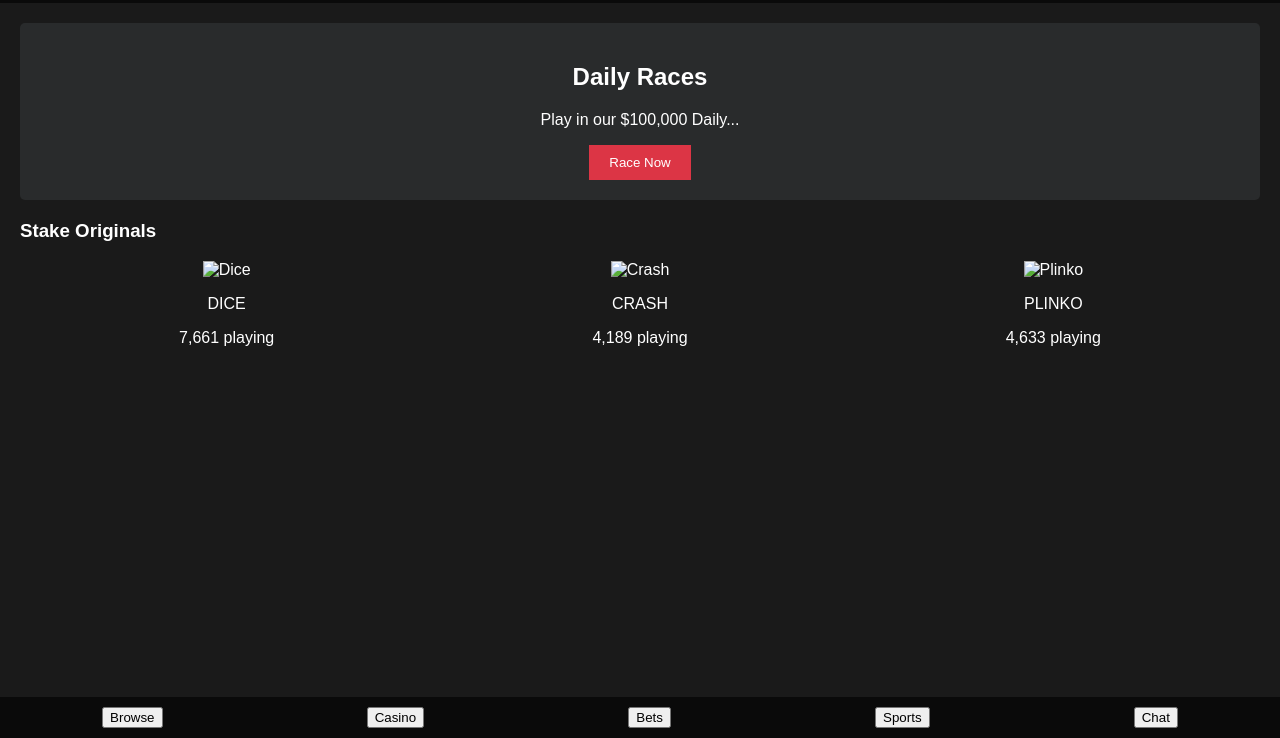
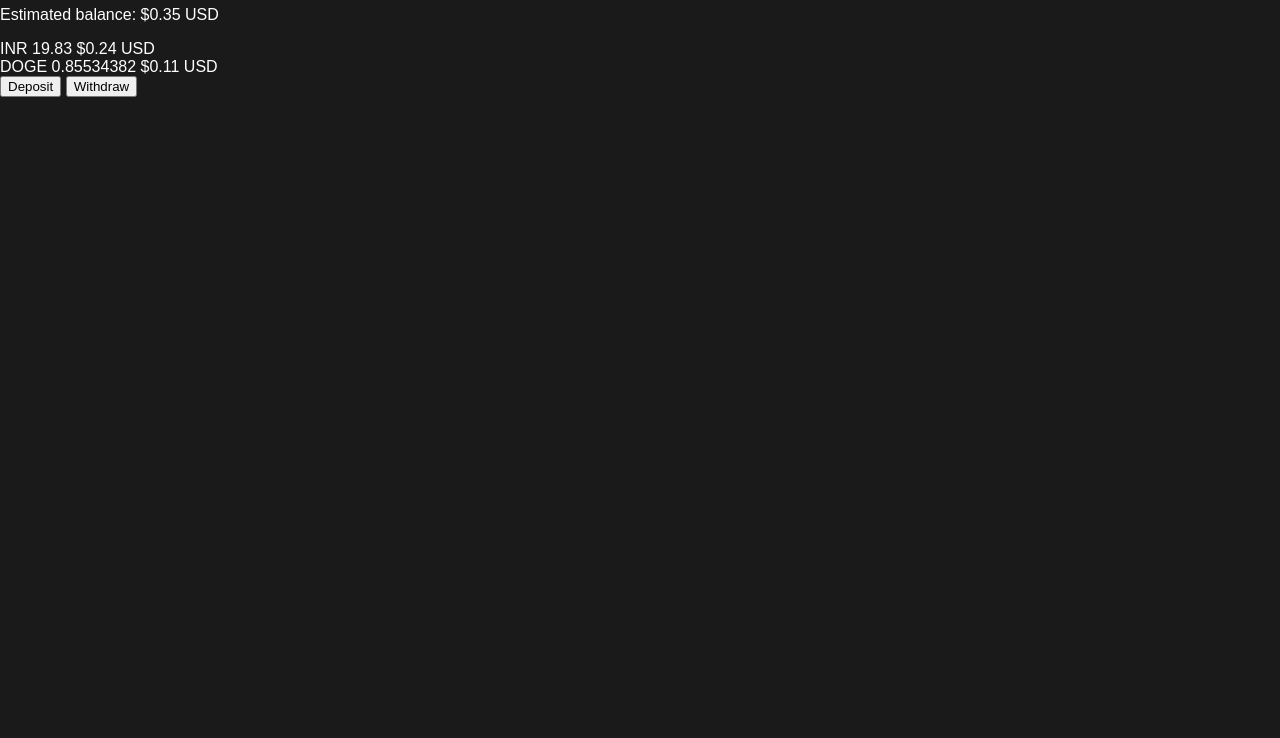
Before and after one commit to drakeeqn/st.co, a plain HTML site: page index.html in a window 1280 px wide. Shown: the part 62-800 px from the top of the page. Drawn offline with Linux system fonts and the light colour scheme.

Commit message:
Update index.html

```diff
--- a/index.html
+++ b/index.html
@@ -3,57 +3,48 @@
 <head>
     <meta charset="UTF-8">
     <meta name="viewport" content="width=device-width, initial-scale=1.0">
-    <title>Spacetime Casino</title>
+    <title>Payment Deposit</title>
     <link rel="stylesheet" href="style.css">
 </head>
 <body>
-    <header>
-        <div class="header-container">
-            <div class="logo">Stake</div>
-            <div class="auth-buttons">
-                <button class="sign-in">Sign In</button>
-                <button class="register">Register</button>
+    <div class="wallet">
+        <h2>Wallet</h2>
+        <p>Estimated balance: <span id="balance">$0.35 USD</span></p>
+        <div class="currencies">
+            <div class="currency">
+                <span class="currency-name">INR</span>
+                <span class="currency-value">19.83</span>
+                <span class="currency-usd">$0.24 USD</span>
             </div>
+            <div class="currency">
+                <span class="currency-name">DOGE</span>
+                <span class="currency-value">0.85534382</span>
+                <span class="currency-usd">$0.11 USD</span>
+            </div>
+            <!-- Add other currencies here -->
         </div>
-    </header>
-    <main>
-        <section class="promo">
-            <div class="promo-content">
-                <h2>Daily Races</h2>
-                <p>Play in our $100,000 Daily...</p>
-                <button class="race-now">Race Now</button>
-            </div>
-        </section>
-        <section class="stake-originals">
-            <h3>Stake Originals</h3>
-            <div class="games">
-                <div class="game">
-                    <img src="dice.png" alt="Dice">
-                    <p>DICE</p>
-                    <span>7,661 playing</span>
-                </div>
-                <div class="game">
-                    <img src="crash.png" alt="Crash">
-                    <p>CRASH</p>
-                    <span>4,189 playing</span>
-                </div>
-                <div class="game">
-                    <img src="plinko.png" alt="Plinko">
-                    <p>PLINKO</p>
-                    <span>4,633 playing</span>
-                </div>
-            </div>
-        </section>
-    </main>
-    <nav>
-        <div class="nav-container">
-            <button>Browse</button>
-            <button>Casino</button>
-            <button>Bets</button>
-            <button>Sports</button>
-            <button>Chat</button>
-        </div>
-    </nav>
+        <button id="deposit-btn">Deposit</button>
+        <button id="withdraw-btn">Withdraw</button>
+    </div>
+    <div class="deposit" style="display: none;">
+        <h2>Deposit</h2>
+        <select id="crypto-select">
+            <option value="DOGE">Dogecoin</option>
+            <!-- Add other options here -->
+        </select>
+        <input type="text" id="doge-address" placeholder="Your DOGE deposit address">
+        <button id="send-deposit">Send Deposit</button>
+    </div>
+    <div class="withdraw" style="display: none;">
+        <h2>Withdraw</h2>
+        <select id="crypto-withdraw-select">
+            <option value="DOGE">Dogecoin</option>
+            <!-- Add other options here -->
+        </select>
+        <input type="text" id="withdraw-amount" placeholder="Amount to withdraw">
+        <input type="text" id="withdraw-address" placeholder="Withdraw to address">
+        <button id="send-withdraw">Send Withdraw</button>
+    </div>
     <script src="script.js"></script>
 </body>
 </html>
```
